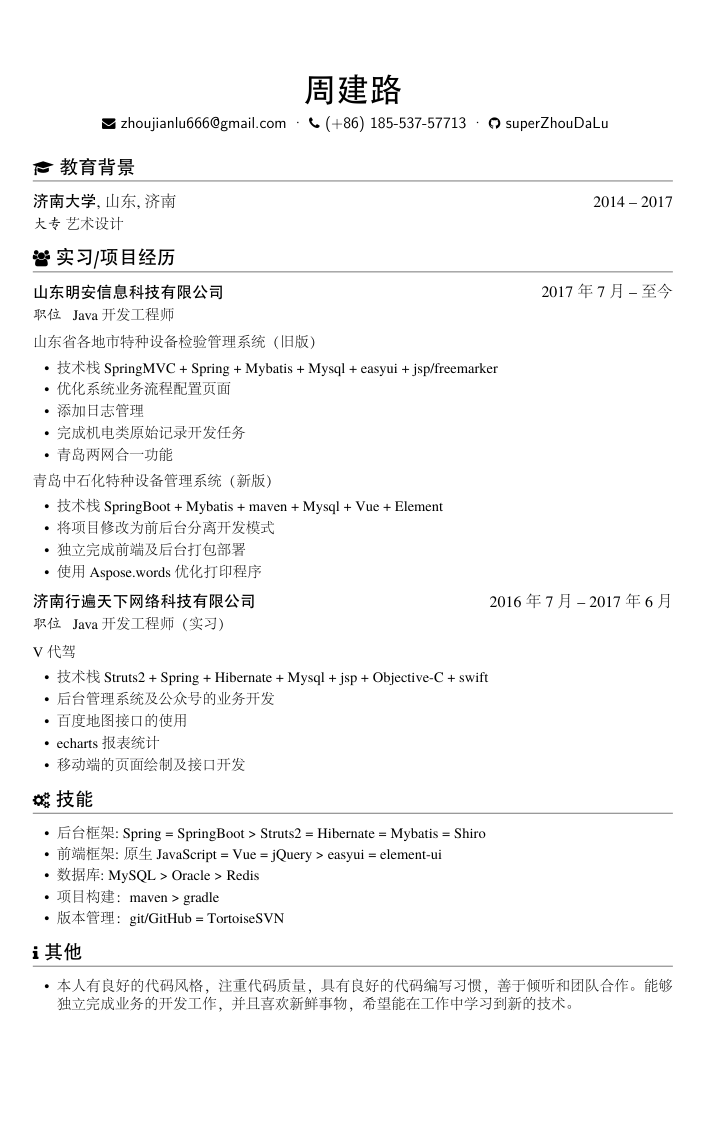
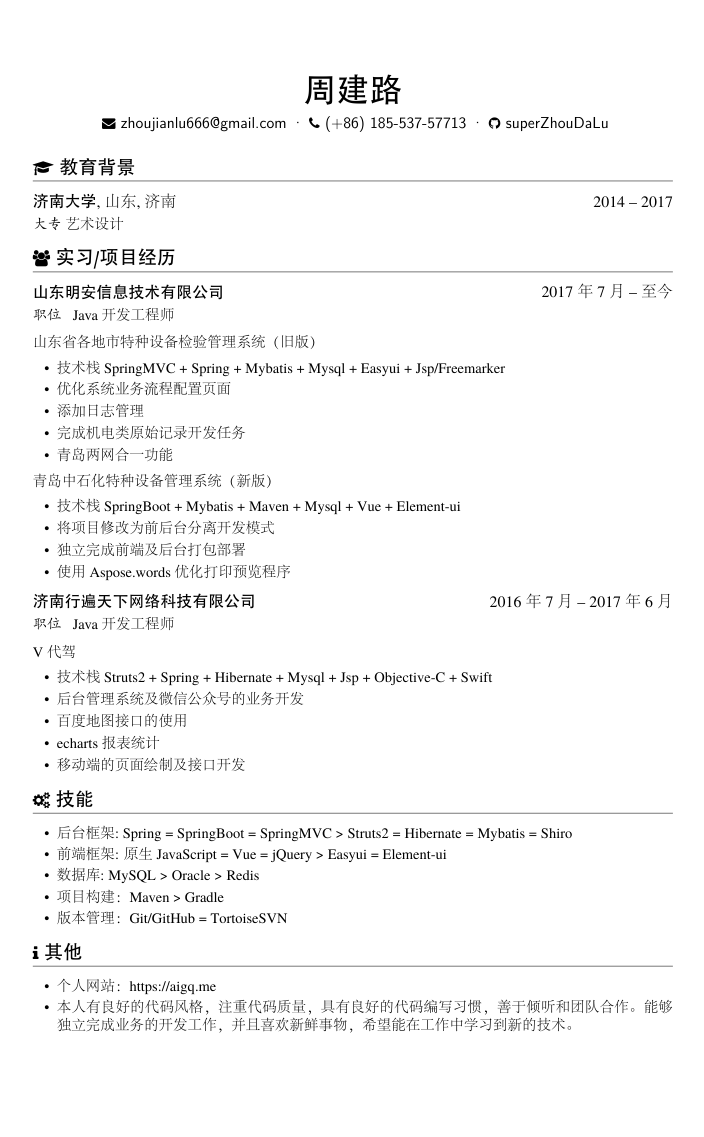
Before and after one commit to superZhouDaLu/superzhoudalu.github.io, a Jekyll site: the page MyResume/resume.html, which Jekyll copies as it is, in a window 1280 px wide. Shown: the whole page, without its empty margins (52-756 px from the left). Built offline with Jekyll 4.4.1, drawn with Linux system fonts in a browser that asks for light colours.

Commit message:
upadte ===> : 更新简历页面

```diff
--- a/MyResume/resume.html
+++ b/MyResume/resume.html
@@ -22,43 +22,44 @@
 					<div class="stl_01" style="left:4.8em;top: 12.8986em; "><span class="stl_23 stl_24 stl_09" style="word-spacing:0em;">大专 </span><span class="stl_25 stl_22 stl_09">艺术设计 &nbsp;</span></div>
 					<div class="stl_01" style="left:39.825em;top: 11.3704em; "><span class="stl_19 stl_20 stl_09" style="word-spacing:-0.0005em;">2014 – 2017 &nbsp;</span></div>
 					<div class="stl_01" style="left:4.8em;top: 14.8706em; "><span class="stl_15 stl_11 stl_09" style="word-spacing:0.0853em;"> </span><span class="stl_16 stl_08 stl_09">实习</span><span class="stl_26 stl_27 stl_09">/</span><span class="stl_16 stl_08 stl_09">项目经历 &nbsp;</span></div>
-					<div class="stl_01" style="left:4.8em;top: 17.134em; "><span class="stl_18 stl_08 stl_09">山东明安信息科技有限公司 &nbsp;</span></div>
+					<div class="stl_01" style="left:4.8em;top: 17.134em; "><span class="stl_18 stl_08 stl_09">山东明安信息技术有限公司 &nbsp;</span></div>
 					<div class="stl_01" style="left:36.5871em;top: 17.0464em; "><span class="stl_19 stl_20 stl_09" style="word-spacing:0em;">2017 </span><span class="stl_21 stl_22 stl_09">年 </span><span class="stl_19 stl_20 stl_09" style="word-spacing:0.0001em;">7 </span><span class="stl_21 stl_22 stl_09">月 </span><span class="stl_19 stl_20 stl_09" style="word-spacing:0em;">– </span><span class="stl_21 stl_22 stl_09">至今 &nbsp;</span></div>
 					<div class="stl_01" style="left:4.8em;top: 18.5128em; "><span class="stl_23 stl_24 stl_09" style="word-spacing:0.5em;">职位 </span><span class="stl_28 stl_20 stl_29" style="word-spacing:0.035em;">Java </span><span class="stl_25 stl_22 stl_09">开发工程师 &nbsp;</span></div>
 					<div class="stl_01" style="left:4.8em;top: 20.3665em; "><span class="stl_25 stl_22 stl_09">山东省各地市特种设备检验管理系统（旧版） &nbsp;</span></div>
-					<div class="stl_01" style="left:5.5217em;top: 21.8271em; "><span class="stl_28 stl_20 stl_09" style="word-spacing:0.25em;">• </span><span class="stl_25 stl_22 stl_09" style="word-spacing:0em;">技术栈 </span><span class="stl_28 stl_20 stl_30" style="word-spacing:0.0031em;">SpringMVC + Spring + Mybatis + Mysql + easyui + jsp/freemarker &nbsp;</span></div>
+					<div class="stl_01" style="left:5.5217em;top: 21.8271em; "><span class="stl_28 stl_20 stl_09" style="word-spacing:0.25em;">• </span><span class="stl_25 stl_22 stl_09" style="word-spacing:0em;">技术栈 </span><span class="stl_28 stl_20 stl_30" style="word-spacing:0.0031em;">SpringMVC + Spring + Mybatis + Mysql + Easyui + Jsp/Freemarker &nbsp;</span></div>
 					<div class="stl_01" style="left:5.5217em;top: 23.1967em; z-index:224; "><span class="stl_28 stl_20 stl_09" style="word-spacing:0.25em;">• </span><span class="stl_25 stl_22 stl_09">优化系统业务</span><span class="stl_25 stl_22 stl_17">流</span><span class="stl_25 stl_22 stl_09">程配</span><span class="stl_25 stl_22 stl_31">置</span><span class="stl_25 stl_22 stl_09">页面 &nbsp;</span></div>
 					<div class="stl_01" style="left:5.5217em;top: 24.5662em; "><span class="stl_28 stl_20 stl_09" style="word-spacing:0.25em;">• </span><span class="stl_25 stl_22 stl_09" style="word-spacing:0.697em;">添 加日志管理 &nbsp;</span></div>
 					<div class="stl_01" style="left:5.5217em;top: 25.9358em; "><span class="stl_28 stl_20 stl_09" style="word-spacing:0.25em;">• </span><span class="stl_25 stl_22 stl_09">完成机电类原始记录开发任务 &nbsp;</span></div>
 					<div class="stl_01" style="left:5.5217em;top: 27.3054em; z-index:247; "><span class="stl_28 stl_20 stl_09" style="word-spacing:0.25em;">• </span><span class="stl_25 stl_22 stl_09" style="word-spacing:0.25em;">青 &nbsp;</span></div>
 					<div class="stl_01" style="left:5.7091em;top: 29.0387em; z-index:271; "><span class="stl_25 stl_22 stl_09">岛中石化特种设备管理系统（新版） &nbsp;</span></div>
-					<div class="stl_01" style="left:5.5217em;top: 30.4992em; "><span class="stl_28 stl_20 stl_09" style="word-spacing:0.25em;">• </span><span class="stl_25 stl_22 stl_09" style="word-spacing:0em;">技术栈 </span><span class="stl_28 stl_20 stl_32" style="word-spacing:0.0073em;">SpringBoot + Mybatis + maven + Mysql + Vue + Element &nbsp;</span></div>
-					<div class="stl_01" style="left:5.5217em;top: 31.8687em; z-index:332; "><span class="stl_28 stl_20 stl_09" style="word-spacing:0.25em;">• </span><span class="stl_25 stl_22 stl_09">将项目修改为前后台分离开发模 &nbsp;</span></div>
-					<div class="stl_01" style="left:5.5217em;top: 33.2383em; z-index:347; "><span class="stl_28 stl_20 stl_09" style="word-spacing:0.25em;">• </span><span class="stl_25 stl_22 stl_09">独立完成前端及后台打</span><span class="stl_25 stl_22 stl_17">包</span><span class="stl_25 stl_22 stl_09">部署 &nbsp;</span></div>
+					<div class="stl_01" style="left:5.5217em;top: 30.4992em; "><span class="stl_28 stl_20 stl_09" style="word-spacing:0.25em;">• </span><span class="stl_25 stl_22 stl_09" style="word-spacing:0em;">技术栈 </span><span class="stl_28 stl_20 stl_32" style="word-spacing:0.0066em;">SpringBoot + Mybatis + Maven + Mysql + Vue + Element-ui &nbsp;</span></div>
+					<div class="stl_01" style="left:5.5217em;top: 31.8687em; z-index:335; "><span class="stl_28 stl_20 stl_09" style="word-spacing:0.25em;">• </span><span class="stl_25 stl_22 stl_09">将项目修改为前后台分离开发模 &nbsp;</span></div>
+					<div class="stl_01" style="left:5.5217em;top: 33.2383em; z-index:350; "><span class="stl_28 stl_20 stl_09" style="word-spacing:0.25em;">• </span><span class="stl_25 stl_22 stl_09">独立完成前端及后台打</span><span class="stl_25 stl_22 stl_17">包</span><span class="stl_25 stl_22 stl_09">部署 &nbsp;</span></div>
+					<div class="stl_01" style="left:5.5217em;top: 34.6079em; z-index:373; "><span class="stl_28 stl_20 stl_09" style="word-spacing:0.25em;">• </span><span class="stl_25 stl_22 stl_09" style="word-spacing:0em;">使用 </span><span class="stl_28 stl_20 stl_33" style="word-spacing:0.0052em;">Aspose.words </span><span class="stl_25 stl_22 stl_09">优化打印预</span><span class="stl_25 stl_22 stl_17">览</span><span class="stl_25 stl_22 stl_09">程序 &nbsp;</span></div>
 					<div class="stl_01" style="left:7.2035em;top: 27.4418em; z-index:254; "><span class="stl_25 stl_22 stl_09">岛两网合一功能 &nbsp;</span></div>
 					<div class="stl_01" style="left:4.8em;top: 29.0387em; z-index:255; "><span class="stl_25 stl_22 stl_09">青</span></div>
-					<div class="stl_01" style="left:19.0217em;top: 32.0051em; z-index:333; "><span class="stl_25 stl_22 stl_09">式</span></div>
-					<div class="stl_01" style="left:5.5217em;top: 34.6079em; "><span class="stl_28 stl_20 stl_09" style="word-spacing:0.25em;">• </span><span class="stl_25 stl_22 stl_09" style="word-spacing:0em;">使用 </span><span class="stl_28 stl_20 stl_33" style="word-spacing:0.0052em;">Aspose.words </span><span class="stl_25 stl_22 stl_09">优化打印程序 &nbsp;</span></div>
+					<div class="stl_01" style="left:19.0217em;top: 32.0051em; z-index:336; "><span class="stl_25 stl_22 stl_09">式</span></div>
 					<div class="stl_01" style="left:4.8em;top: 36.5024em; "><span class="stl_18 stl_08 stl_09">济南行遍天下网络科技有限公司 &nbsp;</span></div>
 					<div class="stl_01" style="left:33.3493em;top: 36.4147em; "><span class="stl_19 stl_20 stl_09" style="word-spacing:0em;">2016 </span><span class="stl_21 stl_22 stl_09">年 </span><span class="stl_19 stl_20 stl_09" style="word-spacing:0em;">7 </span><span class="stl_21 stl_22 stl_09">月 </span><span class="stl_19 stl_20 stl_09" style="word-spacing:0em;">– 2017 </span><span class="stl_21 stl_22 stl_09" style="word-spacing:0em;">年 </span><span class="stl_19 stl_20 stl_09" style="word-spacing:0em;">6 </span><span class="stl_21 stl_22 stl_09" style="word-spacing:0em;">月 &nbsp;</span></div>
-					<div class="stl_01" style="left:4.8em;top: 37.8812em; "><span class="stl_23 stl_24 stl_09" style="word-spacing:0.5em;">职位 </span><span class="stl_28 stl_20 stl_29" style="word-spacing:0.035em;">Java </span><span class="stl_25 stl_22 stl_09">开发工程师（实习） &nbsp;</span></div>
+					<div class="stl_01" style="left:4.8em;top: 37.8812em; "><span class="stl_23 stl_24 stl_09" style="word-spacing:0.5em;">职位 </span><span class="stl_28 stl_20 stl_29" style="word-spacing:0.035em;">Java </span><span class="stl_25 stl_22 stl_09">开发工程师 &nbsp;</span></div>
 					<div class="stl_01" style="left:4.8em;top: 39.5985em; "><span class="stl_28 stl_20 stl_09" style="word-spacing:0em;">V </span><span class="stl_25 stl_22 stl_09">代驾 &nbsp;</span></div>
-					<div class="stl_01" style="left:5.5217em;top: 41.1953em; "><span class="stl_28 stl_20 stl_09" style="word-spacing:0.25em;">• </span><span class="stl_25 stl_22 stl_09" style="word-spacing:0em;">技术栈 </span><span class="stl_28 stl_20 stl_34" style="word-spacing:0.0008em;">Struts2 + Spring + Hibernate + Mysql + jsp + Objective-C + swift &nbsp;</span></div>
-					<div class="stl_01" style="left:5.5217em;top: 42.565em; "><span class="stl_28 stl_20 stl_09" style="word-spacing:0.25em;">• </span><span class="stl_25 stl_22 stl_09">后台管理系统及公众号的业务开发 &nbsp;</span></div>
-					<div class="stl_01" style="left:5.5217em;top: 43.9346em; z-index:490; "><span class="stl_28 stl_20 stl_09" style="word-spacing:0.25em;">• </span><span class="stl_25 stl_22 stl_09">百度 &nbsp;</span></div>
-					<div class="stl_01" style="left:8.1126em;top: 44.0709em; z-index:497; "><span class="stl_25 stl_22 stl_09">地图接口的使用 &nbsp;</span></div>
+					<div class="stl_01" style="left:5.5217em;top: 41.1953em; "><span class="stl_28 stl_20 stl_09" style="word-spacing:0.25em;">• </span><span class="stl_25 stl_22 stl_09" style="word-spacing:0em;">技术栈 </span><span class="stl_28 stl_20 stl_34" style="word-spacing:0.0008em;">Struts2 + Spring + Hibernate + Mysql + Jsp + Objective-C + Swift &nbsp;</span></div>
+					<div class="stl_01" style="left:5.5217em;top: 42.565em; z-index:482; "><span class="stl_28 stl_20 stl_09" style="word-spacing:0.25em;">• </span><span class="stl_25 stl_22 stl_09">后台管理系统及微信 &nbsp;</span></div>
+					<div class="stl_01" style="left:5.5217em;top: 43.9346em; z-index:500; "><span class="stl_28 stl_20 stl_09" style="word-spacing:0.25em;">• </span><span class="stl_25 stl_22 stl_09">百</span><span class="stl_25 stl_22 stl_17">度</span><span class="stl_25 stl_22 stl_09">地图接口的使用 &nbsp;</span></div>
 					<div class="stl_01" style="left:5.5217em;top: 45.3042em; "><span class="stl_28 stl_20 stl_35" style="word-spacing:0.2467em;">• echarts</span><span class="stl_28 stl_20 stl_09" style="word-spacing:-0.0017em;">&nbsp;</span><span class="stl_25 stl_22 stl_09">报表统计 &nbsp;</span></div>
-					<div class="stl_01" style="left:5.5217em;top: 46.6737em; z-index:523; "><span class="stl_28 stl_20 stl_09" style="word-spacing:0.25em;">• </span><span class="stl_25 stl_22 stl_09">移动端的页</span><span class="stl_25 stl_22 stl_17">面</span><span class="stl_25 stl_22 stl_09">绘</span><span class="stl_25 stl_22 stl_17">制</span><span class="stl_25 stl_22 stl_09">及接口开发 &nbsp;</span></div>
+					<div class="stl_01" style="left:14.4762em;top: 42.7014em; z-index:490; "><span class="stl_25 stl_22 stl_09">公众号的业务开发 &nbsp;</span></div>
+					<div class="stl_01" style="left:5.5217em;top: 46.6737em; z-index:526; "><span class="stl_28 stl_20 stl_09" style="word-spacing:0.25em;">• </span><span class="stl_25 stl_22 stl_09">移动端的页</span><span class="stl_25 stl_22 stl_17">面</span><span class="stl_25 stl_22 stl_09">绘</span><span class="stl_25 stl_22 stl_17">制</span><span class="stl_25 stl_22 stl_09">及接口开发 &nbsp;</span></div>
 					<div class="stl_01" style="left:4.8em;top: 48.7075em; "><span class="stl_15 stl_11 stl_09" style="word-spacing:0.0853em;"> </span><span class="stl_16 stl_08 stl_09">技能 &nbsp;</span></div>
-					<div class="stl_01" style="left:5.5217em;top: 50.8987em; "><span class="stl_28 stl_20 stl_09" style="word-spacing:0.25em;">• </span><span class="stl_25 stl_22 stl_09">后台框架</span><span class="stl_28 stl_20 stl_36" style="word-spacing:0.0044em;">: Spring = SpringBoot &gt; Struts2 = Hibernate = Mybatis = Shiro &nbsp;</span></div>
-					<div class="stl_01" style="left:5.5217em;top: 52.2324em; "><span class="stl_28 stl_20 stl_09" style="word-spacing:0.25em;">• </span><span class="stl_25 stl_22 stl_09">前端框架</span><span class="stl_28 stl_20 stl_09" style="word-spacing:0.0833em;">: </span><span class="stl_25 stl_22 stl_09" style="word-spacing:0em;">原生 </span><span class="stl_28 stl_20 stl_37" style="word-spacing:0.0041em;">JavaScript = Vue = jQuery &gt; easyui = element-ui &nbsp;</span></div>
+					<div class="stl_01" style="left:5.5217em;top: 50.8987em; "><span class="stl_28 stl_20 stl_09" style="word-spacing:0.25em;">• </span><span class="stl_25 stl_22 stl_09">后台框架</span><span class="stl_28 stl_20 stl_36" style="word-spacing:0.0056em;">: Spring = SpringBoot = SpringMVC &gt; Struts2 = Hibernate = Mybatis = Shiro &nbsp;</span></div>
+					<div class="stl_01" style="left:5.5217em;top: 52.2324em; "><span class="stl_28 stl_20 stl_09" style="word-spacing:0.25em;">• </span><span class="stl_25 stl_22 stl_09">前端框架</span><span class="stl_28 stl_20 stl_09" style="word-spacing:0.0833em;">: </span><span class="stl_25 stl_22 stl_09" style="word-spacing:0em;">原生 </span><span class="stl_28 stl_20 stl_37" style="word-spacing:0.0041em;">JavaScript = Vue = jQuery &gt; Easyui = Element-ui &nbsp;</span></div>
 					<div class="stl_01" style="left:5.5217em;top: 53.5661em; "><span class="stl_28 stl_20 stl_09" style="word-spacing:0.25em;">• </span><span class="stl_25 stl_22 stl_09">数据库</span><span class="stl_28 stl_20 stl_38" style="word-spacing:0.0203em;">: MySQL &gt; Oracle &gt; Redis &nbsp;</span></div>
-					<div class="stl_01" style="left:5.5217em;top: 54.8997em; "><span class="stl_28 stl_20 stl_09" style="word-spacing:0.25em;">• </span><span class="stl_25 stl_22 stl_09">项目构建：</span><span class="stl_28 stl_20 stl_39" style="word-spacing:0.0115em;">maven &gt; gradle &nbsp;</span></div>
-					<div class="stl_01" style="left:5.5217em;top: 56.2333em; "><span class="stl_28 stl_20 stl_09" style="word-spacing:0.25em;">• </span><span class="stl_25 stl_22 stl_09">版本管理：</span><span class="stl_28 stl_20 stl_40" style="word-spacing:0.0094em;">git/GitHub = TortoiseSVN &nbsp;</span></div>
+					<div class="stl_01" style="left:5.5217em;top: 54.8997em; "><span class="stl_28 stl_20 stl_09" style="word-spacing:0.25em;">• </span><span class="stl_25 stl_22 stl_09">项目构建：</span><span class="stl_28 stl_20 stl_39" style="word-spacing:0.0137em;">Maven &gt; Gradle &nbsp;</span></div>
+					<div class="stl_01" style="left:5.5217em;top: 56.2333em; "><span class="stl_28 stl_20 stl_09" style="word-spacing:0.25em;">• </span><span class="stl_25 stl_22 stl_09">版本管理：</span><span class="stl_28 stl_20 stl_40" style="word-spacing:0.0094em;">Git/GitHub = TortoiseSVN &nbsp;</span></div>
 					<div class="stl_01" style="left:4.8em;top: 58.2671em; "><span class="stl_15 stl_11 stl_09" style="word-spacing:0.0853em;"> </span><span class="stl_16 stl_08 stl_09">其他 &nbsp;</span></div>
-					<div class="stl_01" style="left:5.5217em;top: 60.4629em; z-index:734; "><span class="stl_28 stl_20 stl_09" style="word-spacing:0.25em;">• </span><span class="stl_25 stl_22 stl_41" style="word-spacing:0.6895em;">本人有良好的代码风格，注重 代码质量，具有良好的代码编写习惯，善 &nbsp;</span></div>
-					<div class="stl_01" style="left:34.7254em;top: 60.5993em; z-index:745; "><span class="stl_25 stl_22 stl_42">于倾听和团队合作。能够 &nbsp;</span></div>
-					<div class="stl_01" style="left:6.2944em;top: 61.7284em; "><span class="stl_25 stl_22 stl_09">独立完成业务的开发工作，并且喜欢新鲜事物，希望能在工作中学习到新的技术。 &nbsp;</span></div>
+					<div class="stl_01" style="left:5.5217em;top: 60.4583em; "><span class="stl_28 stl_20 stl_09" style="word-spacing:0.25em;">• </span><span class="stl_25 stl_22 stl_09">个人网站：</span><a href="https://aigq.me" target="_blank"><span class="stl_28 stl_20 stl_09">https://aigq.me &nbsp;</span></a></div>
+					<div class="stl_01" style="left:5.5217em;top: 61.792em; z-index:768; "><span class="stl_28 stl_20 stl_09" style="word-spacing:0.25em;">• </span><span class="stl_25 stl_22 stl_41" style="word-spacing:0.6895em;">本人有良好的代码风格，注重 代码质量，具有良好的代码编写习惯，善 &nbsp;</span></div>
+					<div class="stl_01" style="left:34.7254em;top: 61.9284em; z-index:779; "><span class="stl_25 stl_22 stl_42">于倾听和团队合作。能够 &nbsp;</span></div>
+					<div class="stl_01" style="left:6.2944em;top: 63.0574em; "><span class="stl_25 stl_22 stl_09">独立完成业务的开发工作，并且喜欢新鲜事物，希望能在工作中学习到新的技术。 &nbsp;</span></div>
 				</div>
 			</div>
 		</div>
--- a/MyResume/static/style.css
+++ b/MyResume/static/style.css
@@ -47,12 +47,12 @@ a:visited {text-decoration:none;}
 	height: 70.08334em;
 }
 @font-face {
-	font-family:"ISAJWI+AdobeHeitiStd-Regular-Identity-H";
-	src:url("98ab6d90-0000-0000-0000-000000000000.woff") format("woff");
+	font-family:"PWSMVL+AdobeHeitiStd-Regular-Identity-H";
+	src:url("7e792a9e-0000-0000-0000-000000000000.woff") format("woff");
 }
 .stl_07 {
 	font-size: 2.065592em;
-	font-family: "ISAJWI+AdobeHeitiStd-Regular-Identity-H", "Times New Roman";
+	font-family: "PWSMVL+AdobeHeitiStd-Regular-Identity-H", "Times New Roman";
 	color: #000000;
 }
 .stl_08 {
@@ -66,24 +66,24 @@ a:visited {text-decoration:none;}
 	letter-spacing: 0px;
 }
 @font-face {
-	font-family:"OHLUIM+FontAwesome-Identity-H";
-	src:url("dd148d8a-0000-0000-0000-000000000000.woff") format("woff");
+	font-family:"PGETTD+FontAwesome-Identity-H";
+	src:url("eac78981-0000-0000-0000-000000000000.woff") format("woff");
 }
 .stl_10 {
 	font-size: 0.846833em;
-	font-family: "OHLUIM+FontAwesome-Identity-H", "Times New Roman";
+	font-family: "PGETTD+FontAwesome-Identity-H", "Times New Roman";
 	color: #000000;
 }
 .stl_11 {
 	line-height: 1.002em;
 }
 @font-face {
-	font-family:"CFSBWS+LMSans12-Regular-Identity-H";
-	src:url("cbd3eae8-0000-0000-0000-000000000000.woff") format("woff");
+	font-family:"IHVPFJ+LMSans12-Regular-Identity-H";
+	src:url("a269e42f-0000-0000-0000-000000000000.woff") format("woff");
 }
 .stl_12 {
 	font-size: 0.996267em;
-	font-family: "CFSBWS+LMSans12-Regular-Identity-H", "Times New Roman";
+	font-family: "IHVPFJ+LMSans12-Regular-Identity-H", "Times New Roman";
 	color: #000000;
 }
 .stl_13 {
@@ -98,12 +98,12 @@ a:visited {text-decoration:none;}
 }
 .stl_15 {
 	font-size: 1.0162em;
-	font-family: "OHLUIM+FontAwesome-Identity-H", "Times New Roman";
+	font-family: "PGETTD+FontAwesome-Identity-H", "Times New Roman";
 	color: #000000;
 }
 .stl_16 {
 	font-size: 1.195517em;
-	font-family: "ISAJWI+AdobeHeitiStd-Regular-Identity-H", "Times New Roman";
+	font-family: "PWSMVL+AdobeHeitiStd-Regular-Identity-H", "Times New Roman";
 	color: #000000;
 }
 .stl_17 {
@@ -115,40 +115,40 @@ a:visited {text-decoration:none;}
 }
 .stl_18 {
 	font-size: 0.996267em;
-	font-family: "ISAJWI+AdobeHeitiStd-Regular-Identity-H", "Times New Roman";
+	font-family: "PWSMVL+AdobeHeitiStd-Regular-Identity-H", "Times New Roman";
 	color: #000000;
 }
 @font-face {
-	font-family:"MWWHNT+TeXGyreTermes-Regular-Identity-H";
-	src:url("480b4ba2-0000-0000-0000-000000000000.woff") format("woff");
+	font-family:"COKUOH+TeXGyreTermes-Regular-Identity-H";
+	src:url("2c54c297-0000-0000-0000-000000000000.woff") format("woff");
 }
 .stl_19 {
 	font-size: 0.996267em;
-	font-family: "MWWHNT+TeXGyreTermes-Regular-Identity-H", "Times New Roman";
+	font-family: "COKUOH+TeXGyreTermes-Regular-Identity-H", "Times New Roman";
 	color: #000000;
 }
 .stl_20 {
 	line-height: 1.336em;
 }
 @font-face {
-	font-family:"HGVKBU+AdobeSongStd-Light-Identity-H";
-	src:url("ff7a61d2-0000-0000-0000-000000000000.woff") format("woff");
+	font-family:"NORWED+AdobeSongStd-Light-Identity-H";
+	src:url("6fb87182-0000-0000-0000-000000000000.woff") format("woff");
 }
 .stl_21 {
 	font-size: 0.996267em;
-	font-family: "HGVKBU+AdobeSongStd-Light-Identity-H", "Times New Roman";
+	font-family: "NORWED+AdobeSongStd-Light-Identity-H", "Times New Roman";
 	color: #000000;
 }
 .stl_22 {
 	line-height: 1.159em;
 }
 @font-face {
-	font-family:"OSSHHU+AdobeKaitiStd-Regular-Identity-H";
-	src:url("5c48526e-0000-0000-0000-000000000000.woff") format("woff");
+	font-family:"WPGSJL+AdobeKaitiStd-Regular-Identity-H";
+	src:url("70ccdfa9-0000-0000-0000-000000000000.woff") format("woff");
 }
 .stl_23 {
 	font-size: 0.909092em;
-	font-family: "OSSHHU+AdobeKaitiStd-Regular-Identity-H", "Times New Roman";
+	font-family: "WPGSJL+AdobeKaitiStd-Regular-Identity-H", "Times New Roman";
 	color: #000000;
 }
 .stl_24 {
@@ -156,16 +156,16 @@ a:visited {text-decoration:none;}
 }
 .stl_25 {
 	font-size: 0.909092em;
-	font-family: "HGVKBU+AdobeSongStd-Light-Identity-H", "Times New Roman";
+	font-family: "NORWED+AdobeSongStd-Light-Identity-H", "Times New Roman";
 	color: #000000;
 }
 @font-face {
-	font-family:"TRWTDI+Fontin-SmallCaps-Identity-H";
-	src:url("f3e44d72-0000-0000-0000-000000000000.woff") format("woff");
+	font-family:"NWAVUH+Fontin-SmallCaps-Identity-H";
+	src:url("73b2a286-0000-0000-0000-000000000000.woff") format("woff");
 }
 .stl_26 {
 	font-size: 1.195517em;
-	font-family: "TRWTDI+Fontin-SmallCaps-Identity-H", "Times New Roman";
+	font-family: "NWAVUH+Fontin-SmallCaps-Identity-H", "Times New Roman";
 	color: #000000;
 }
 .stl_27 {
@@ -173,7 +173,7 @@ a:visited {text-decoration:none;}
 }
 .stl_28 {
 	font-size: 0.909092em;
-	font-family: "MWWHNT+TeXGyreTermes-Regular-Identity-H", "Times New Roman";
+	font-family: "COKUOH+TeXGyreTermes-Regular-Identity-H", "Times New Roman";
 	color: #000000;
 }
 .stl_29 {
@@ -198,11 +198,11 @@ a:visited {text-decoration:none;}
 	letter-spacing: -937.7316px;
 }
 .stl_32 {
-	letter-spacing: -0.0038em;
+	letter-spacing: -0.0035em;
 }
 
 .ie .stl_32 {
-	letter-spacing: -0.0554px;
+	letter-spacing: -0.0505px;
 }
 .stl_33 {
 	letter-spacing: -0.0031em;
@@ -226,11 +226,11 @@ a:visited {text-decoration:none;}
 	letter-spacing: 0.0242px;
 }
 .stl_36 {
-	letter-spacing: 0.0016em;
+	letter-spacing: 0.0003em;
 }
 
 .ie .stl_36 {
-	letter-spacing: 0.023px;
+	letter-spacing: 0.0051px;
 }
 .stl_37 {
 	letter-spacing: -0.0021em;
@@ -247,11 +247,11 @@ a:visited {text-decoration:none;}
 	letter-spacing: -0.0269px;
 }
 .stl_39 {
-	letter-spacing: -0.006em;
+	letter-spacing: -0.0071em;
 }
 
 .ie .stl_39 {
-	letter-spacing: -0.0873px;
+	letter-spacing: -0.1034px;
 }
 .stl_40 {
 	letter-spacing: -0.0047em;
```
Also changed, not shown: MyResume/static/2c54c297-0000-0000-0000-000000000000.woff (added), MyResume/static/480b4ba2-0000-0000-0000-000000000000.woff (deleted), MyResume/static/5c48526e-0000-0000-0000-000000000000.woff (deleted), MyResume/static/6fb87182-0000-0000-0000-000000000000.woff (added), MyResume/static/70ccdfa9-0000-0000-0000-000000000000.woff (added), MyResume/static/73b2a286-0000-0000-0000-000000000000.woff (added), MyResume/static/7e792a9e-0000-0000-0000-000000000000.woff (added), MyResume/static/98ab6d90-0000-0000-0000-000000000000.woff (deleted), MyResume/static/a269e42f-0000-0000-0000-000000000000.woff (added), MyResume/static/cbd3eae8-0000-0000-0000-000000000000.woff (deleted), MyResume/static/dd148d8a-0000-0000-0000-000000000000.woff (deleted), MyResume/static/eac78981-0000-0000-0000-000000000000.woff (added), MyResume/static/f3e44d72-0000-0000-0000-000000000000.woff (deleted), MyResume/static/ff7a61d2-0000-0000-0000-000000000000.woff (deleted), 1 more files.
